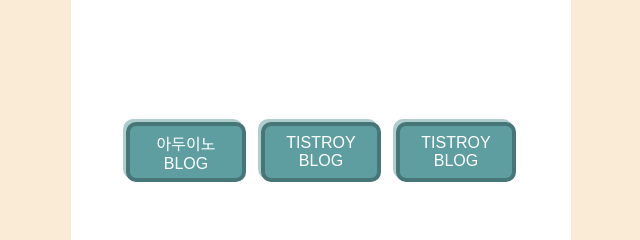
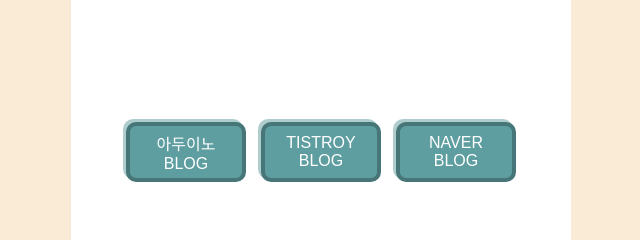
Before and after one commit to JangGo1010/JangGo1010.github.io, a plain HTML site: page index.html in a window 1280 px wide. Shown: the part 2060-2300 px from the top of the page, 319-959 px from the left. Drawn offline with Linux system fonts and the light colour scheme.

Commit message:
button change [ tistoryblog -> naverblog ]
[ tistoryblog -> naverblog ]

```diff
--- a/index.html
+++ b/index.html
@@ -71,7 +71,7 @@
 
       <a href="https://blog.naver.com/janggo1010" target="_blank">
         <div class="button">
-          <p>TISTROY<br> BLOG</p>
+          <p>NAVER<br> BLOG</p>
         </div>
       </a>
     </div>
```
